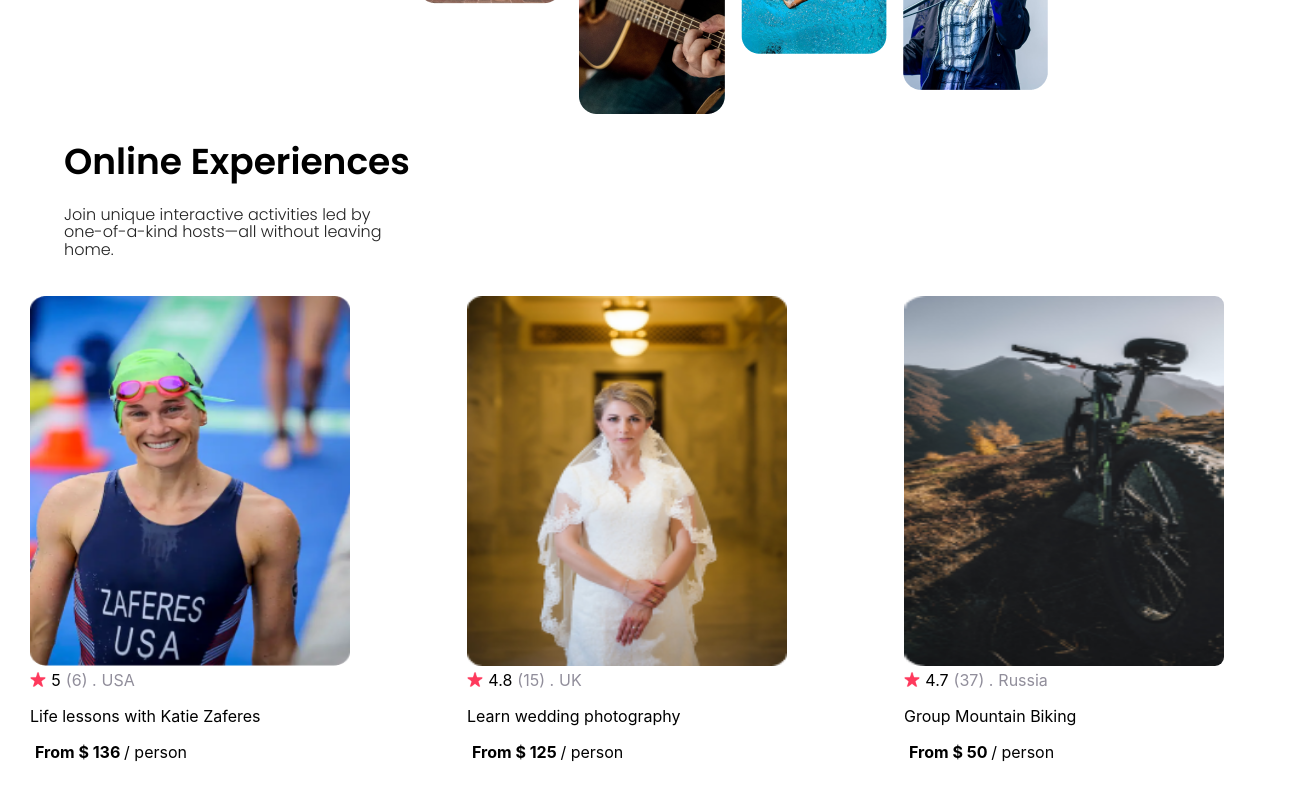
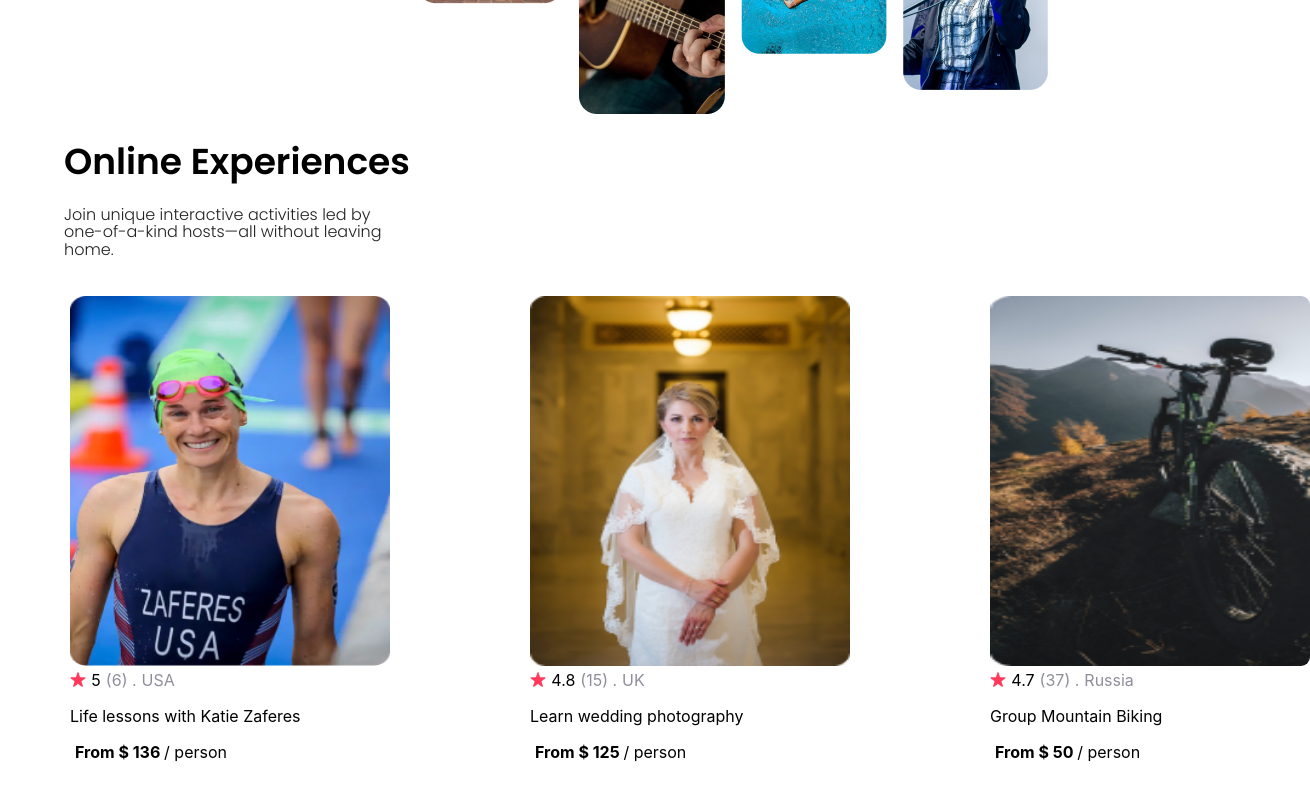
Before and after one commit to Mbote-Joseph/React-Project-Learning, a React (Create React App) app in the folder airbnb/: page / in a window 1280 px wide. Shown: the part 500-1300 px from the top of the page, 1310 px wide, since content can reach past the window. Before the commit the page ends 1262 px from the top, so only its background shows below. Built offline with nearby package versions, Linux system fonts and the light colour scheme.

Commit message:
Cards styling

```diff
--- a/airbnb/src/App.css
+++ b/airbnb/src/App.css
@@ -86,8 +86,10 @@
 .card {
   width: 376px;
   height: 400px;
-  margin-left: 30px;
+  margin-left: 70px;
+  margin-right: 70px;
   margin-top: 21px;
+  margin-bottom: 200px;
 
   /* background-image: url(./images/image\ 12.png); */
   border-radius: 9px;
--- a/airbnb/src/Main.js
+++ b/airbnb/src/Main.js
@@ -6,9 +6,10 @@ import Home from "./Home";
 import data from "./data";
 
 const Main = () => {
-  const cardData = data.map((card) => {
+  const cardData = data.map((card, i) => {
     return (
       <Card
+        key={i}
         image={card.image}
         lesson={card.lesson}
         price={card.price}
```
